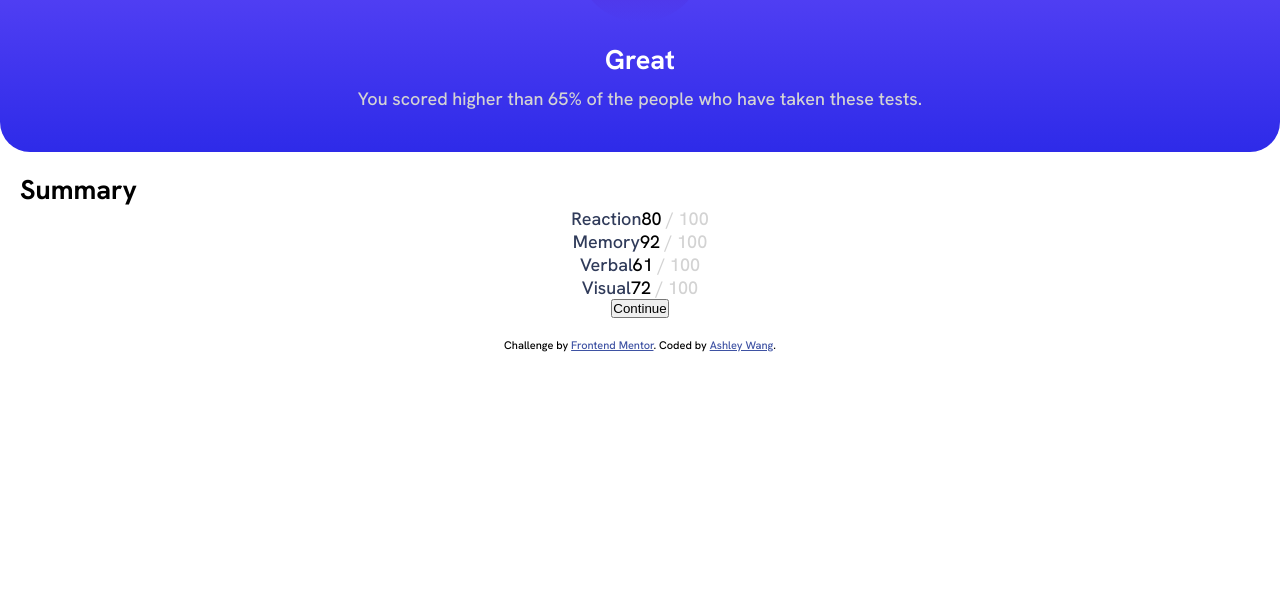
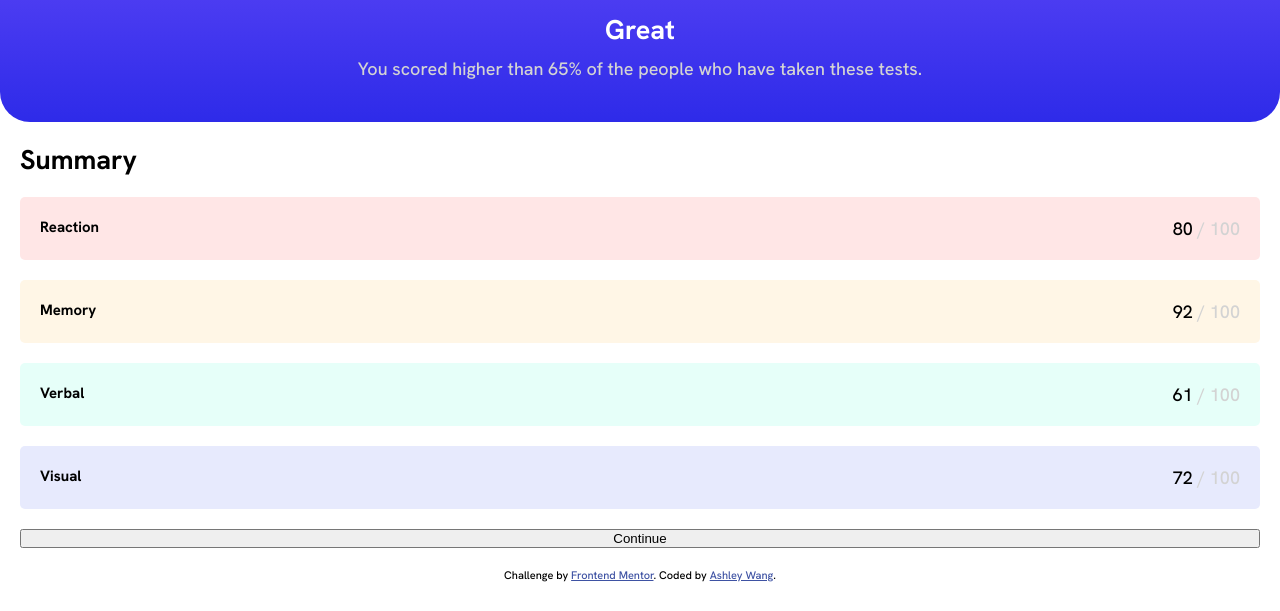
Before and after one commit to ashleyftw/results-summary-component, a plain HTML site: page index.html in a window 1280 px wide. Shown: the part 189-800 px from the top of the page. Drawn offline with Linux system fonts and the light colour scheme.

Commit message:
add styles

```diff
--- a/index.html
+++ b/index.html
@@ -15,6 +15,7 @@
 <body>
 
   <main>
+    <section>
       <div class="display">
         <h1>Your Result</h1>
         <div class="score">
@@ -28,26 +29,29 @@
           <p>You scored higher than 65% of the people who have taken these tests.</p>
         </div>
       </div>
+    </section>
+    <section>
       <div class="summary">
         <h2>Summary</h2>
         <div class="detail">
-        <div class="category">Reaction</div>
-        <div class="categoryScore">80 <span>/ 100</span></div>
+          <div class="category"><h5>Reaction</h5></div>
+          <div class="categoryScore"><p>80 <span>/ 100</span></p></div>
         </div>
         <div class="detail">
-        <div class="category">Memory</div>
-        <div class="categoryScore">92 <span>/ 100</span></div>
+          <div class="category"><h5>Memory</h5></div>
+          <div class="categoryScore"><p>92 <span>/ 100</span></p></div>
         </div>
         <div class="detail">
-        <div class="category">Verbal</div>
-        <div class="categoryScore">61 <span>/ 100</span></div>
+          <div class="category"><h5>Verbal</h5></div>
+          <div class="categoryScore"><p>61 <span>/ 100</span></p></div>
         </div>
         <div class="detail">
-        <div class="category">Visual</div>
-        <div class="categoryScore">72 <span>/ 100</span></div>
+          <div class="category"><h5>Visual</h5></div>
+          <div class="categoryScore"><p>72 <span>/ 100</span></p></div>
         </div>
         <button>Continue</button>
       </div>
+    </section>
   </main>
 
   <footer>
--- a/style.css
+++ b/style.css
@@ -1,6 +1,7 @@
 * {
     margin:0;
     padding:0;
+    box-sizing: border-box;
 }
 
 body {
@@ -63,8 +64,8 @@ body {
 .summary {
     display: flex;
     flex-direction: column;
-    align-items: center;
     margin: 20px;
+    gap: 20px;
 }
 
 .summary h2 {
@@ -75,11 +76,42 @@ body {
     display: flex;
     flex-direction: row;
     justify-content: space-between;
+    border-radius: 5px;
+    padding: 20px;
 }
 
-.category {
-    color: hsl(224, 30%, 27%);
+.detail:nth-of-type(1) {
+    background-color: hsl(0, 100%, 95%);
 }
+
+.detail:nth-of-type(2) {
+    background-color: hsl(39, 100%, 95%);
+}
+
+.detail:nth-of-type(3) {
+    background-color: hsl(166, 100%, 95%);
+}
+
+.detail:nth-of-type(4) {
+    background-color: hsl(234, 85%, 95%);
+}
+
+/* .category (1) {
+    color: hsl(0, 100%, 67%);
+}
+
+h5:nth-of-type(2) {
+    color: hsl(39, 100%, 56%);
+}
+
+.detail > .category > h5:nth-of-type(3) {
+    color: hsl(166, 100%, 37%);
+}
+
+.category:nth-of-type(4) {
+    color: hsl(234, 85%, 45%);
+} */
+
 .categoryScore span {
     color: lightgrey;
 }
```
Lines whose indentation alone changed are shown as unchanged.
